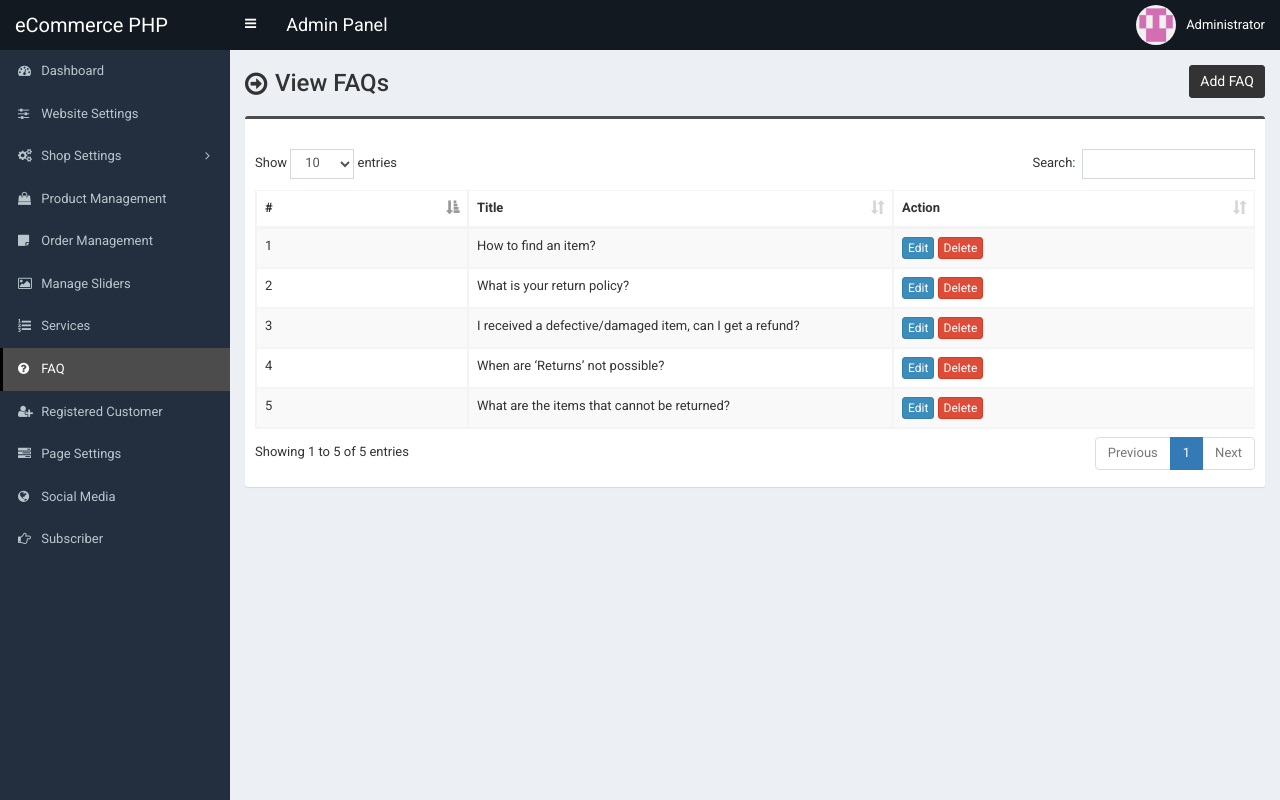
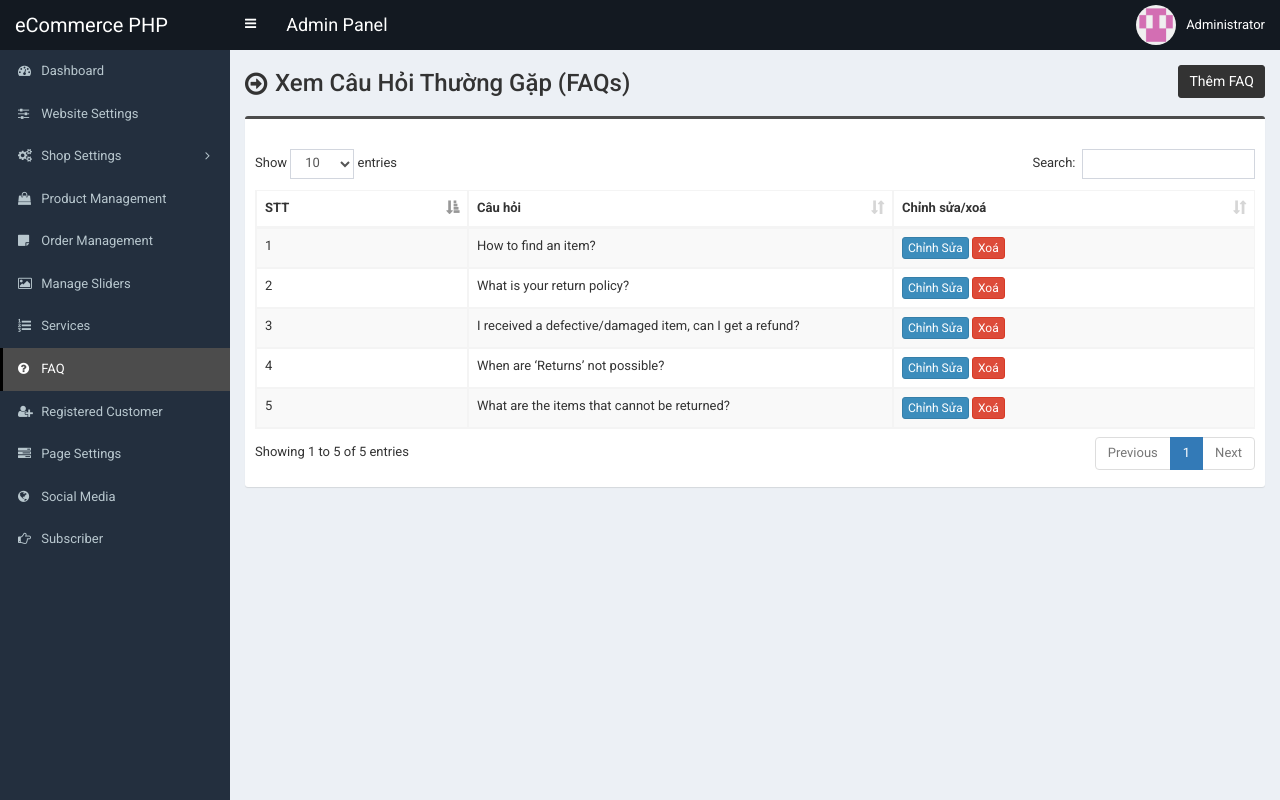
Before and after one commit to viphan31221021781/PTUD_Nhom2_CK, a PHP site: page /admin/faq.php in a window 1280 px wide. Run offline with PHP 8.4, Linux system fonts and the light colour scheme; a user stored in the database is signed in; data comes from the database, SQL or seed files in the repository.

Commit message:
vietsub
vietsub

```diff
--- a/admin/faq.php
+++ b/admin/faq.php
@@ -1,13 +1,15 @@
 <?php require_once('header.php'); ?>
+
 
 <section class="content-header">
    <div class="content-header-left">
-		<h1>View FAQs</h1>
+       <h1>Xem Câu Hỏi Thường Gặp (FAQs)</h1>
    </div>
    <div class="content-header-right">
-		<a href="faq-add.php" class="btn btn-primary btn-sm">Add FAQ</a>
+       <a href="faq-add.php" class="btn btn-primary btn-sm">Thêm FAQ</a>
    </div>
 </section>
+
 
 <section class="content">
    <div class="row">
@@ -17,9 +19,9 @@
                    <table id="example1" class="table table-bordered table-hover table-striped">
                        <thead>
                            <tr>
-								<th width="30">#</th>
-								<th width="100">Title</th>
-								<th width="80">Action</th>
+                               <th width="30">STT</th>
+                               <th width="100">Câu hỏi</th>
+                               <th width="80">Chỉnh sửa/xoá</th>
                            </tr>
                        </thead>
                        <tbody>
@@ -35,8 +37,8 @@
                                    <td><?php echo $i; ?></td>
                                    <td><?php echo $row['faq_title']; ?></td>
                                    <td>
-										<a href="faq-edit.php?id=<?php echo $row['faq_id']; ?>" class="btn btn-primary btn-xs">Edit</a>
-										<a href="#" class="btn btn-danger btn-xs" data-href="faq-delete.php?id=<?php echo $row['faq_id']; ?>" data-toggle="modal" data-target="#confirm-delete">Delete</a>
+                                       <a href="faq-edit.php?id=<?php echo $row['faq_id']; ?>" class="btn btn-primary btn-xs">Chỉnh Sửa</a>
+                                       <a href="#" class="btn btn-danger btn-xs" data-href="faq-delete.php?id=<?php echo $row['faq_id']; ?>" data-toggle="modal" data-target="#confirm-delete">Xoá</a>
                                    </td>
                                </tr>
                                <?php
@@ -50,7 +52,11 @@
    </div>
 
 
+
+
 </section>
+
+
 
 
 <div class="modal fade" id="confirm-delete" tabindex="-1" role="dialog" aria-labelledby="myModalLabel" aria-hidden="true">
@@ -58,18 +64,20 @@
        <div class="modal-content">
            <div class="modal-header">
                <button type="button" class="close" data-dismiss="modal" aria-hidden="true">&times;</button>
-                <h4 class="modal-title" id="myModalLabel">Delete Confirmation</h4>
+               <h4 class="modal-title" id="myModalLabel">Xác nhận xóa</h4>
            </div>
            <div class="modal-body">
-                <p>Are you sure want to delete this item?</p>
+               <p>Bạn có chắc chắn muốn xóa mục này không?</p>
            </div>
            <div class="modal-footer">
-                <button type="button" class="btn btn-default" data-dismiss="modal">Cancel</button>
-                <a class="btn btn-danger btn-ok">Delete</a>
+               <button type="button" class="btn btn-default" data-dismiss="modal">Huỷ</button>
+               <a class="btn btn-danger btn-ok">Xoá</a>
            </div>
        </div>
    </div>
 </div>
 
 
+
+
 <?php require_once('footer.php'); ?>
```
Also changed, not shown: admin/faq-add.php (+8 -8 lines), admin/faq-edit.php (+7 -7 lines), admin/mid-category-add.php (+9 -9 lines), admin/mid-category-edit.php (+11 -11 lines). Lines whose indentation alone changed are shown as unchanged.
